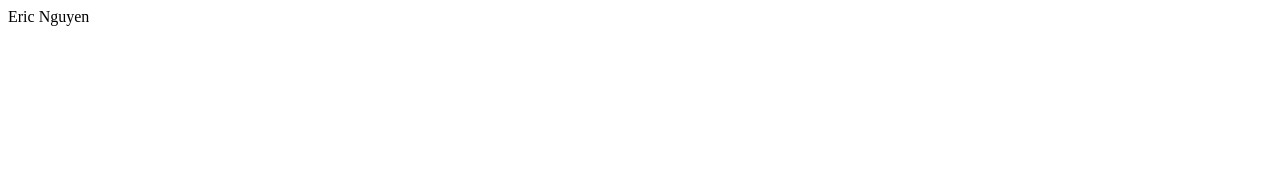
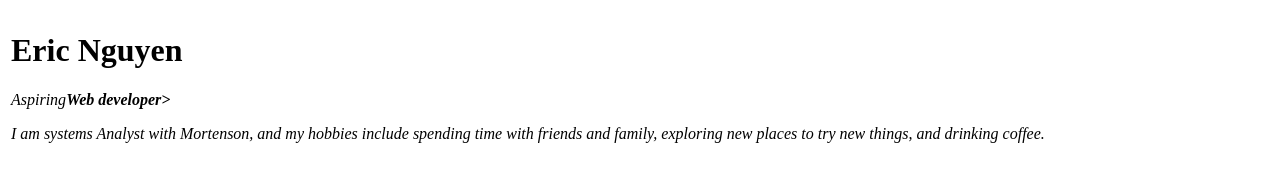
Before and after one commit to etn4/git-demo, a plain HTML site: page web/index.html in a window 1280 px wide. Drawn offline with Linux system fonts and the light colour scheme.

Commit message:
Updating index page for GitHub

```diff
--- a/web/index.html
+++ b/web/index.html
@@ -5,8 +5,15 @@
 		<title>Eric's Personal Site</title>
 	</head>
 	<body>
-		<nav></nav>
-		<header>Eric Nguyen</header>
+		<table cell="20">
+			<tr>
+				<td>
+					<h1>Eric Nguyen</h1>
+					<p><em>Aspiring<strong>Web developer></strong>
+						<p>I am systems Analyst with Mortenson, and my hobbies include spending time with friends and family, exploring new places to try new things, and drinking coffee.</p>
+				</td>
+			</tr>
+		</table>
 		<main></main>
 		<footer></footer>
 	</body>
```
